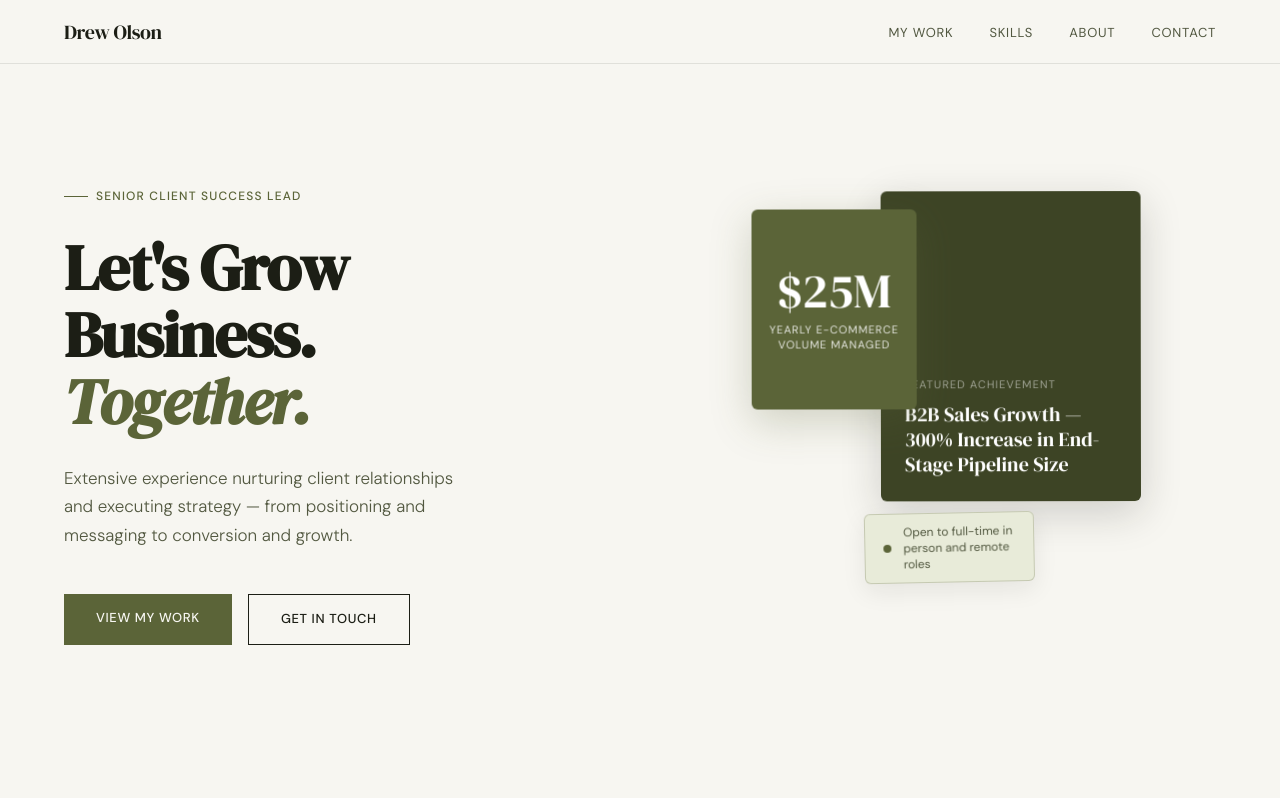
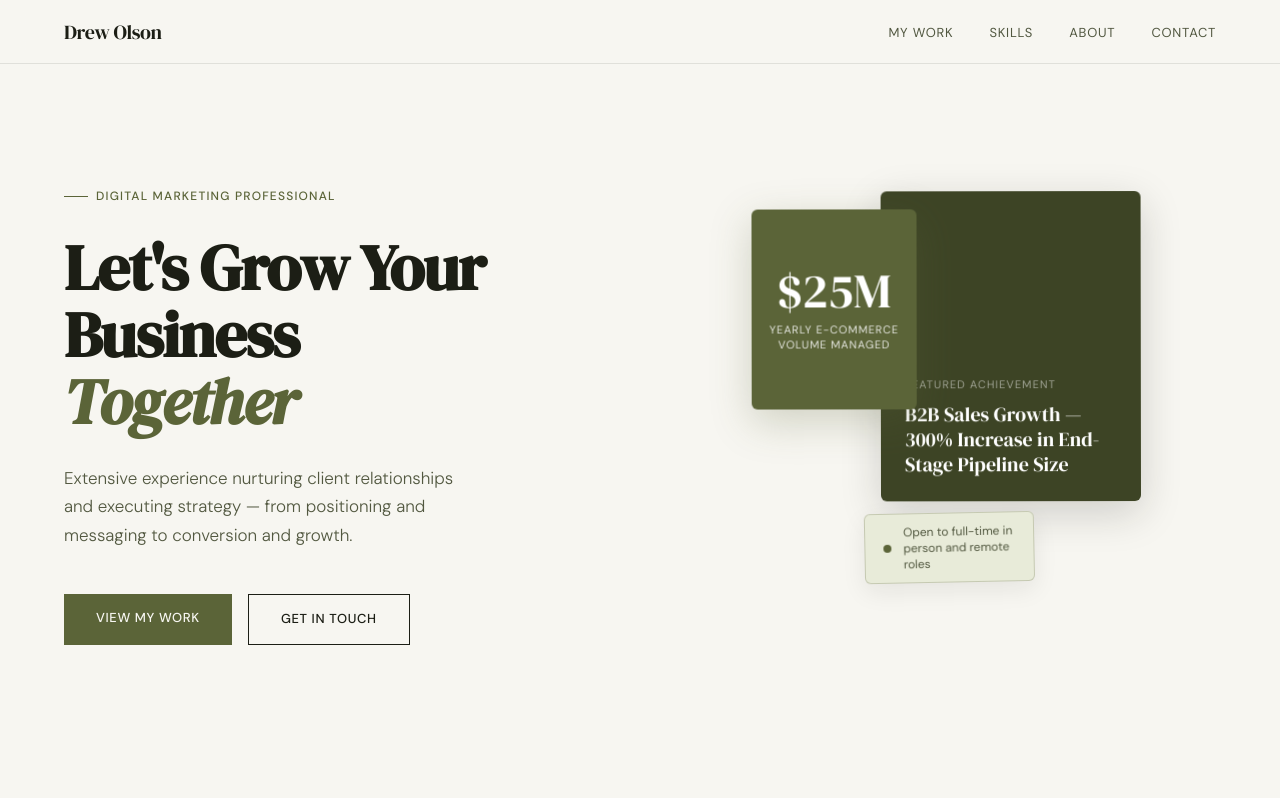
Before and after one commit to odrew57-gif/odrew57-gif.github.io, a plain HTML site: page index.html in a window 1280 px wide. Shown: the top 798 px of the page. Drawn offline with Linux system fonts and the light colour scheme.

Commit message:
Update job title to Digital Marketing Professional

```diff
--- a/index.html
+++ b/index.html
@@ -3,7 +3,7 @@
 <head>
 <meta charset="UTF-8">
 <meta name="viewport" content="width=device-width, initial-scale=1.0">
-<title>Drew Olson - Marketing Professional| St. Paul and Minneapolis Area</title>
+<title>Drew Olson - Marketing Professional | St. Paul and Minneapolis Area</title>
 <link rel="icon" type="image/x-icon" href="/favicon.ico">
 <link href="https://fonts.googleapis.com/css2?family=DM+Serif+Display:ital@0;1&family=DM+Sans:wght@300;400;500&display=swap" rel="stylesheet">
 <style>
@@ -722,8 +722,8 @@
 
 <section class="hero">
   <div class="hero-text">
-    <span class="hero-tag">Senior Client Success Lead</span>
-    <h1>Let's Grow Business.<br><em>Together.</em></h1>
+    <span class="hero-tag">Digital Marketing Professional</span>
+    <h1>Let's Grow Your Business<br><em>Together</em></h1>
     <p class="hero-sub">Extensive experience nurturing client relationships and executing strategy — from positioning and messaging to conversion and growth.</p>
     <div class="hero-ctas">
       <a href="#work" class="btn-primary">View my work</a>
@@ -875,7 +875,7 @@
 
 <footer>
   <div class="footer-name">Drew Olson</div>
-  <div class="footer-note">Senior Client Success Lead · St. Paul, MN</div>
+  <div class="footer-note">Digital Marketing Professional · St. Paul, MN</div>
 </footer>
 
 </body>
```
